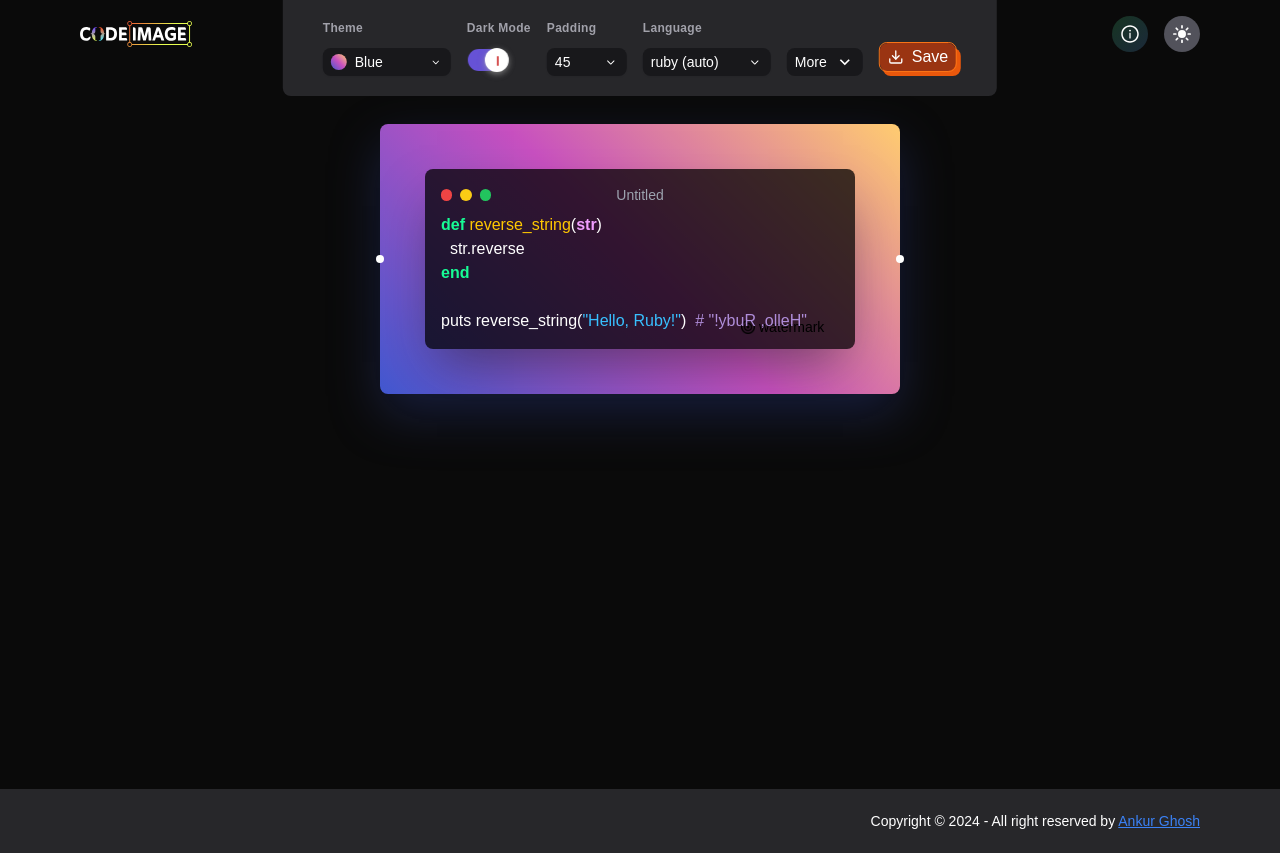
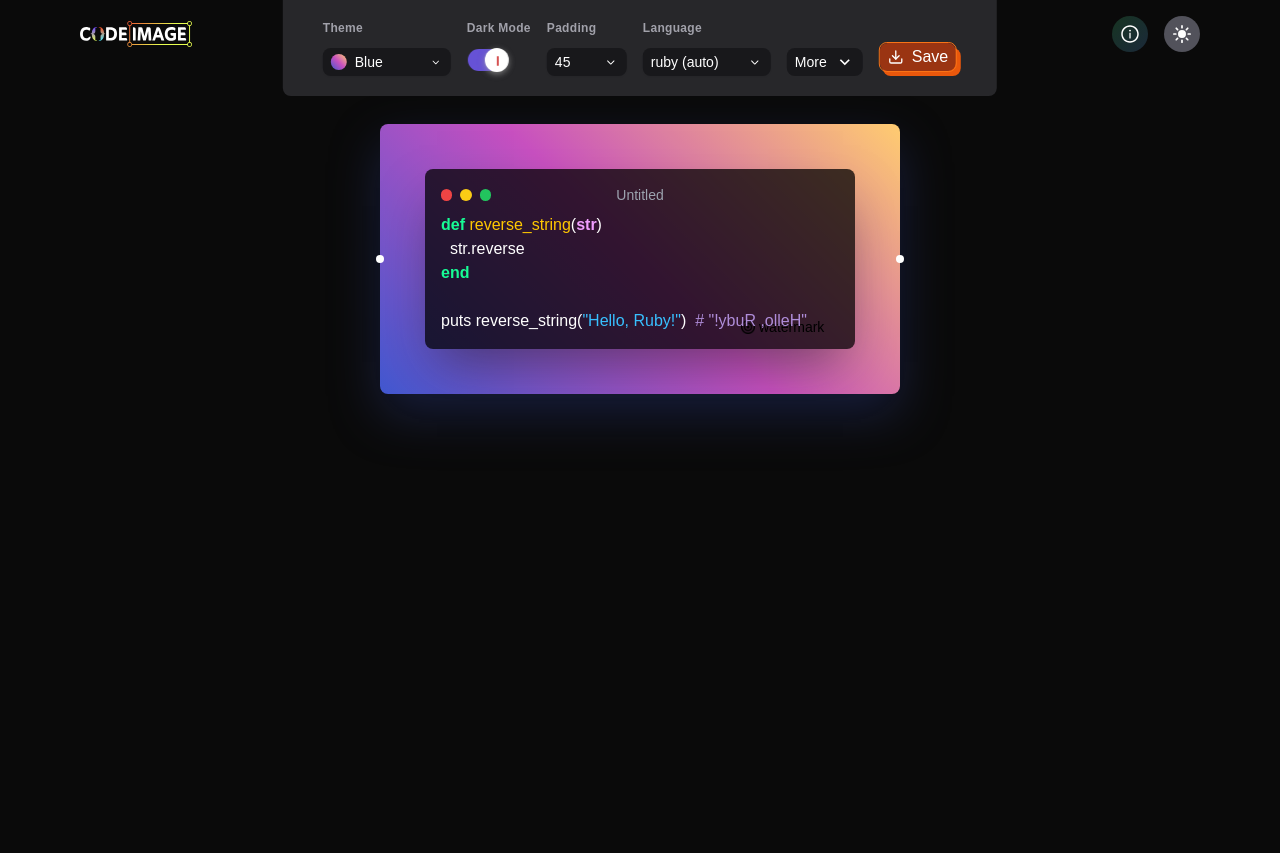
Before and after one commit to ankurghosh7/code-image, a Next.js app: page / in a window 1280 px wide. After the commit the page ends 800 px from the top, so only its background shows below. Built offline with nearby package versions, Linux system fonts and the light colour scheme.

Commit message:
Update layout.tsx

```diff
--- a/src/app/layout.tsx
+++ b/src/app/layout.tsx
@@ -3,7 +3,7 @@ import { Suspense } from "react";
 import "./globals.css";
 import localFont from "next/font/local";
 import Provider from "@/components/Providers";
-import Footer from "@/components/Footer";
+// import Footer from "@/components/Footer";
 import Header from "@/components/Header";
 
 const geistSans = localFont({
@@ -33,7 +33,7 @@ export default function RootLayout({
               <Header />
               <main className="min-h-[calc(100vh-135px)]">{children}</main>
             </div>
-            <Footer />
+{/*             <Footer /> */}
           </Provider>
         </Suspense>
       </body>
```
